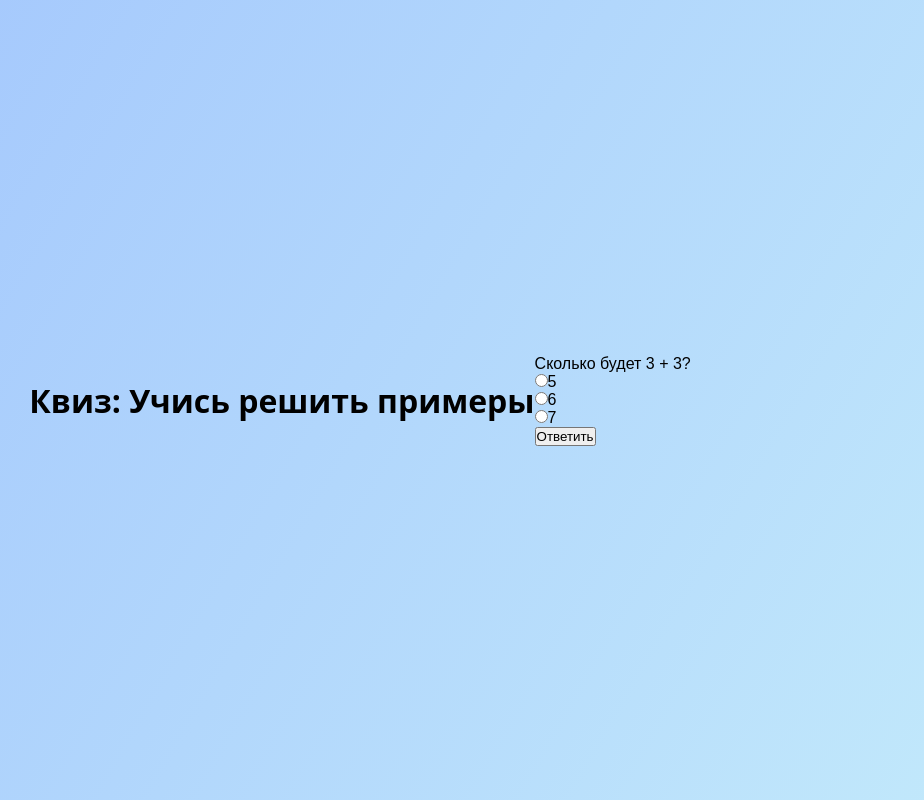
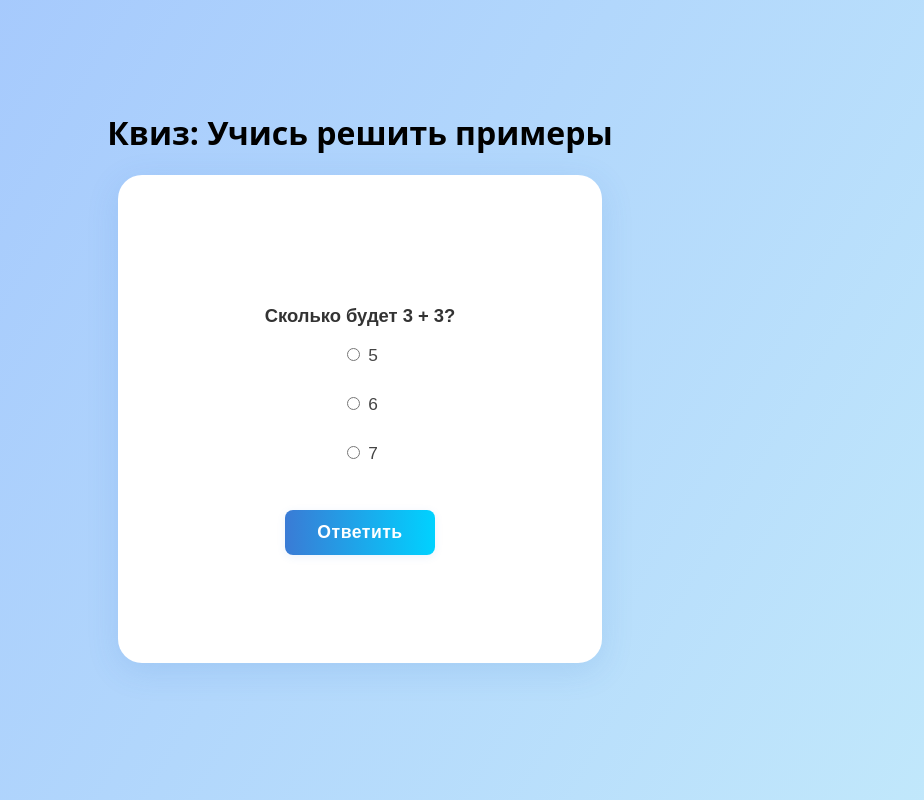
Before and after one commit to qeeweex/web_app_for_preschoolers, a Flask app: template templates/examples.html in a window 1280 px wide. Shown: the whole page, without its empty margins (280-1204 px from the left). Run offline with Flask 3, Linux system fonts and the light colour scheme; the template is opened without the code that fills it, so the values that code supplies are empty.

Commit message:
обновил игру , добавил новый дизайн

```diff
--- a/static/style/style.css
+++ b/static/style/style.css
@@ -1,17 +1,30 @@
-* {
+body {
+    background: linear-gradient(120deg, #a1c4fd 0%, #c2e9fb 100%);
+    min-height: 100vh;
     margin: 0;
-    padding: 0;
-    box-sizing: border-box;
-    font-family: 'Montserrat', Arial, sans-serif;
-}
-
-body {
-    min-height: 100vh;
-    background: linear-gradient(120deg, #a1c4fd 0%, #c2e9fb 100%);
     display: flex;
     align-items: center;
     justify-content: center;
+    font-family: 'Montserrat', Arial, sans-serif;
+    flex-direction: column;
 }
+
+.question-container {
+    background: #fff;
+    border-radius: 24px;
+    box-shadow: 0 8px 32px rgba(60, 120, 200, 0.15);
+    width: 420px;
+    max-width: 95vw;
+    min-height: 420px;
+    padding: 36px 32px 32px 32px;
+    display: flex;
+    flex-direction: column;
+    align-items: center;
+    justify-content: center; /* добавлено для вертикального центрирования */
+    margin-bottom: 48px;
+    margin-top: 0;
+}
+
 .hello {
     height: 80px;
     background-color: whitesmoke;
@@ -132,3 +145,144 @@ h1 {
         margin-bottom: 8px;
     }
 }
+
+
+.question-container {
+    background: #fff;
+    border-radius: 24px;
+    box-shadow: 0 8px 32px rgba(60, 120, 200, 0.15);
+    width: 420px;
+    max-width: 95vw;
+    min-height: 420px;
+    padding: 36px 32px 32px 32px;
+    display: flex;
+    flex-direction: column;
+    align-items: center;
+    margin-bottom: 48px;
+}
+
+.question {
+    display: flex;
+    flex-direction: column;
+    align-items: center;
+    justify-content: center;
+    animation: fadeIn 0.7s;
+    width: 100%;
+    text-align: center;
+}
+
+@keyframes fadeIn {
+    from { opacity: 0; transform: translateY(30px);}
+    to { opacity: 1; transform: translateY(0);}
+}
+
+.question p {
+    font-size: 1.15em;
+    color: #333;
+    font-weight: 600;
+    margin-bottom: 18px;
+    text-align: center;
+    width: 100%;
+}
+
+.question label {
+    display: block;
+    margin-bottom: 10px;
+    font-size: 1.08em;
+    color: #444;
+    cursor: pointer;
+    padding-left: 0;
+    transition: color 0.2s;
+    text-align: center;
+    width: 100%;
+}
+
+.question input[type="radio"] {
+    accent-color: #3a7bd5;
+    margin-right: 8px;
+}
+
+.question button {
+    margin-top: 18px;
+    padding: 12px 32px;
+    border-radius: 8px;
+    border: none;
+    background: linear-gradient(90deg, #3a7bd5 0%, #00d2ff 100%);
+    color: #fff;
+    font-size: 1.1em;
+    font-weight: 600;
+    cursor: pointer;
+    box-shadow: 0 2px 8px rgba(58,123,213,0.10);
+    transition: background 0.2s, transform 0.1s, box-shadow 0.2s;
+    letter-spacing: 0.5px;
+}
+.question button:hover {
+    background: linear-gradient(90deg, #005fa3 0%, #3a7bd5 100%);
+    transform: translateY(-2px) scale(1.03);
+    box-shadow: 0 6px 24px rgba(58,123,213,0.18);
+}
+
+.question img {
+    width: 160px;
+    height: 160px;
+    object-fit: contain;
+    margin-bottom: 18px;
+    border-radius: 16px;
+    box-shadow: 0 2px 12px rgba(58,123,213,0.10);
+    background: #f7fbff;
+    border: 2px solid #e3eafc;
+}
+
+#result {
+    display: flex;
+    flex-direction: column;
+    align-items: center;
+    animation: fadeIn 0.7s;
+}
+
+#result h2 {
+    color: #3a7bd5;
+    margin-bottom: 12px;
+}
+
+#result p {
+    font-size: 1.08em;
+    color: #444;
+    margin: 6px 0;
+}
+
+#result button {
+    margin: 14px 8px 0 8px;
+    padding: 12px 28px;
+    border-radius: 8px;
+    border: none;
+    background: linear-gradient(90deg, #3a7bd5 0%, #00d2ff 100%);
+    color: #fff;
+    font-size: 1.05em;
+    font-weight: 600;
+    cursor: pointer;
+    box-shadow: 0 2px 8px rgba(58,123,213,0.10);
+    transition: background 0.2s, transform 0.1s, box-shadow 0.2s;
+    letter-spacing: 0.5px;
+}
+#result button:hover {
+    background: linear-gradient(90deg, #005fa3 0%, #3a7bd5 100%);
+    transform: translateY(-2px) scale(1.03);
+    box-shadow: 0 6px 24px rgba(58,123,213,0.18);
+}
+
+@media (max-width: 600px) {
+    .question-container {
+        width: 98vw;
+        padding: 18px 4vw 18px 4vw;
+        min-height: 320px;
+    }
+    h1 {
+        font-size: 1.3em;
+        margin-top: 24px;
+    }
+    .question img {
+        width: 120px;
+        height: 120px;
+    }
+}
```
